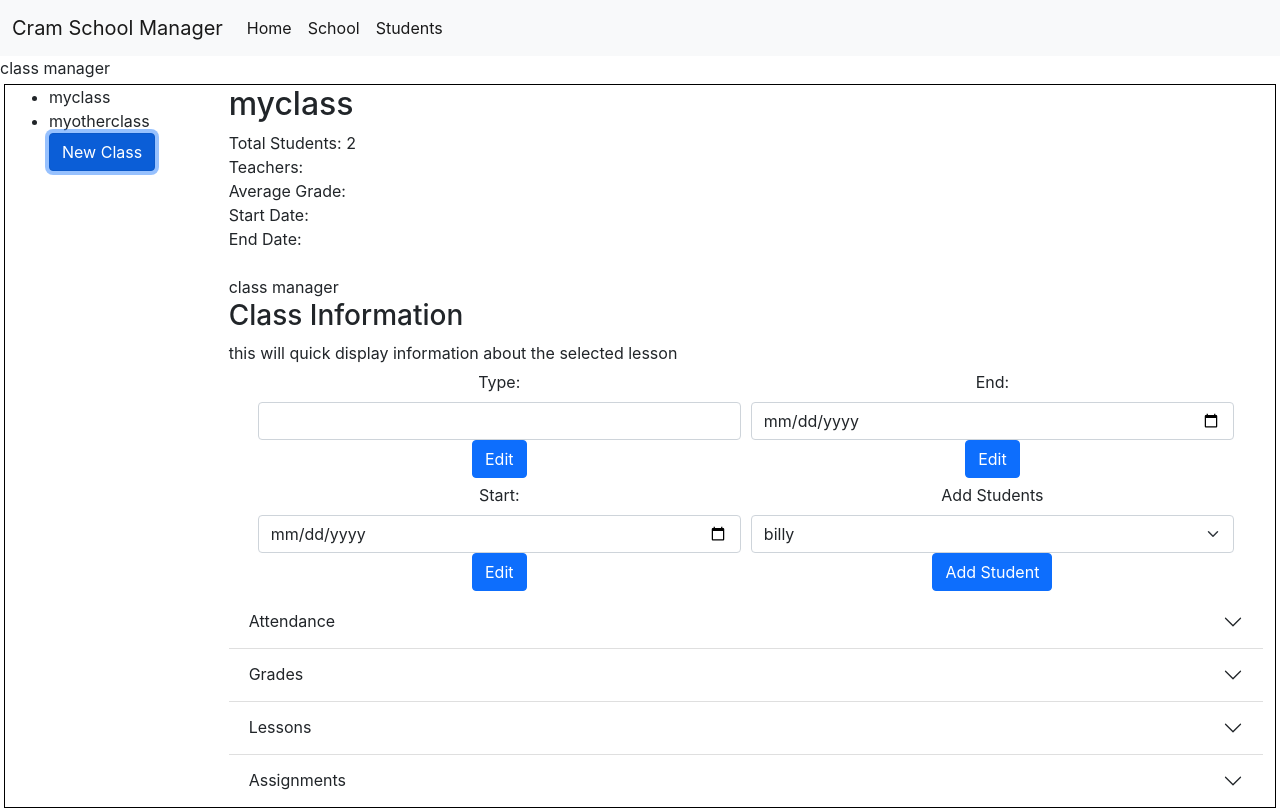
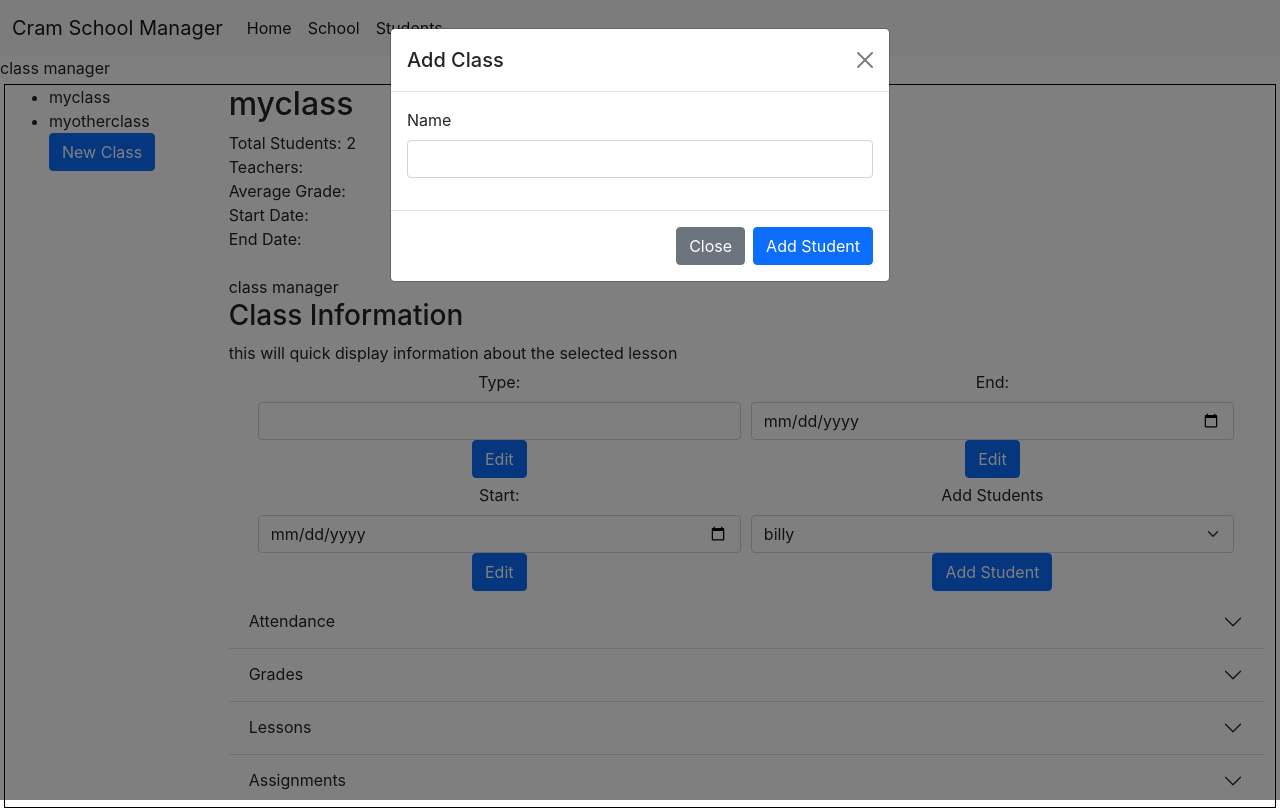
Before and after one commit to CodyGrogan/cramschoolmanager, a React (Create React App) app in the folder client/: page /school in a window 1280 px wide. Both pictures are taken after a click on the button "New Class". Built offline with nearby package versions, Linux system fonts and the light colour scheme.

Commit message:
school manager can create new classes

```diff
--- a/client/src/classes/School.ts
+++ b/client/src/classes/School.ts
@@ -15,6 +15,11 @@ class School {
     studentList: Student[];
     classList: SchoolClass[];
 
+    createClass(name:string ){
+        let newclass = new SchoolClass(name);
+        this.classList.push(newclass);
+    }
+
 }
 
 export default School;
--- a/client/src/components/SchoolManager.tsx
+++ b/client/src/components/SchoolManager.tsx
@@ -61,6 +61,20 @@ function SchoolManager(props: any){
     },
     [editTrue]);
 
+    function newClass(){
+        let name:string = (document.getElementById('inputClassName') as HTMLInputElement).value ;
+
+        schoolInfo.createClass(name);
+
+        let itemArr = [];
+        for (let i = 0; i < schoolInfo.classList.length; i++){
+            let jsx = <ListItem name ={schoolInfo.classList[i].name} index={i} setSelectedClass={setSelectedClass} />
+            itemArr.push(jsx);
+
+        }
+        setClassList(itemArr);
+    }
+
     return(
         <div>
             <Navbar/>
@@ -68,7 +82,7 @@ function SchoolManager(props: any){
             <div className="row school-section">
                 <div className="col-sm-2 list-box"><ul>
                     {classList}
-                    <button className='btn btn-primary'>New Class</button>
+                    <button className='btn btn-primary' data-bs-toggle="modal" data-bs-target="#classModal">New Class</button>
                     </ul></div>
                 <div className="col-sm-10">
 
@@ -79,6 +93,33 @@ function SchoolManager(props: any){
             </div>
 
 
+            <div className="modal fade" id="classModal" tabIndex={-1} aria-labelledby="exampleModalLabel" aria-hidden="true">
+            <div className="modal-dialog">
+                <div className="modal-content">
+                <div className="modal-header">
+                    <h5 className="modal-title" id="exampleModalLabel">Add Class</h5>
+                    <button type="button" className="btn-close" data-bs-dismiss="modal" aria-label="Close"></button>
+                </div>
+                <div className="modal-body">
+
+                    <div className="mb-3">
+                        <label  className="form-label" >Name</label>
+                        <input type="text" className="form-control" id="inputClassName" aria-describedby="emailHelp"/>
+
+                    </div>
+
+
+
+
+                </div>
+                <div className="modal-footer">
+                    <button type="button" className="btn btn-secondary" data-bs-dismiss="modal">Close</button>
+                    <button type="button" className="btn btn-primary" data-bs-dismiss="modal" onClick={()=> newClass()}>Add Student</button>
+                </div>
+                </div>
+            </div>
+            </div>
+
 
         </div>
     )
```
